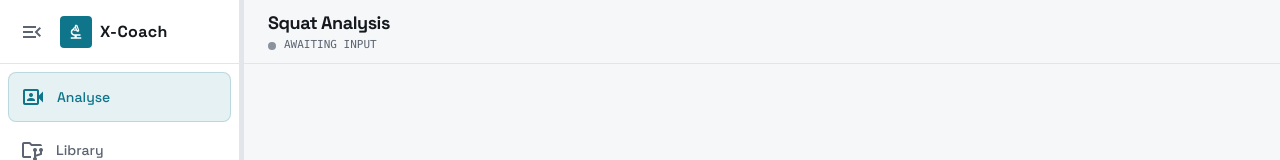
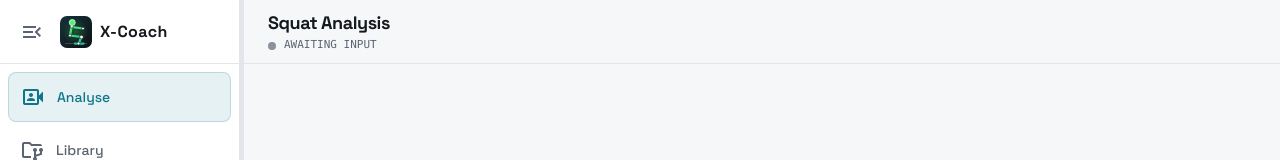
Before and after one commit to lucas6028/x-coach, a React (Vite) app in the folder frontend/: page / in a window 1280 px wide. Shown: the top 160 px of the page. Built offline with nearby package versions, Linux system fonts and the light colour scheme.

Commit message:
redesign the logo

```diff
--- a/frontend/src/components/Sidebar.tsx
+++ b/frontend/src/components/Sidebar.tsx
@@ -35,9 +35,7 @@ export default function Sidebar({ open, width, animate, onToggle, onOpenLibrary
           </button>
           {open && (
             <div className="flex items-center min-w-0">
-              <div className="w-8 h-8 rounded bg-primary flex items-center justify-center text-white shrink-0">
-                <span className="material-symbols-outlined text-lg">biotech</span>
-              </div>
+              <img src="/icon.svg" alt="" className="w-8 h-8 rounded shrink-0" />
               <span className="ml-2 font-bold tracking-wide truncate">X-Coach</span>
             </div>
           )}
```
Also changed, not shown: frontend/public/icon.svg, frontend/public/logo.svg.
